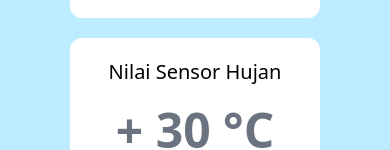
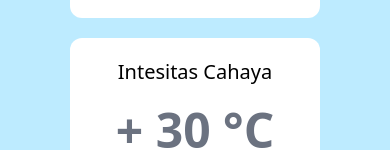
Before and after one commit to NugrohoDwiAji/Iot, a React (Vite) app: page /device in a window 390 px wide. Shown: the part 850-1000 px from the top of the page. Built offline with nearby package versions, Linux system fonts and the light colour scheme.

Commit message:
memperbaiki responsive

```diff
--- a/src/pages/DevicePage.jsx
+++ b/src/pages/DevicePage.jsx
@@ -72,7 +72,7 @@ const [nilaiSensorHujan, setnilaiSensorHujan] = useState(30)
       </div>
       <div className="flex flex-col md:flex-row lg:flex-col gap-5">
         <CardGrafik title={"Nilai Sensor Hujan"} text={`+ ${nilaiSensorHujan} °C`}><BarChart/></CardGrafik>
-        <CardGrafik title={"Nilai Sensor Hujan"} text={`+ ${nilaiSensorHujan} °C`}><GrafikArea/></CardGrafik>
+        <CardGrafik title={"Intesitas Cahaya"} text={`+ ${nilaiSensorHujan} °C`}><GrafikArea/></CardGrafik>
       </div>
 
     </div>
```
